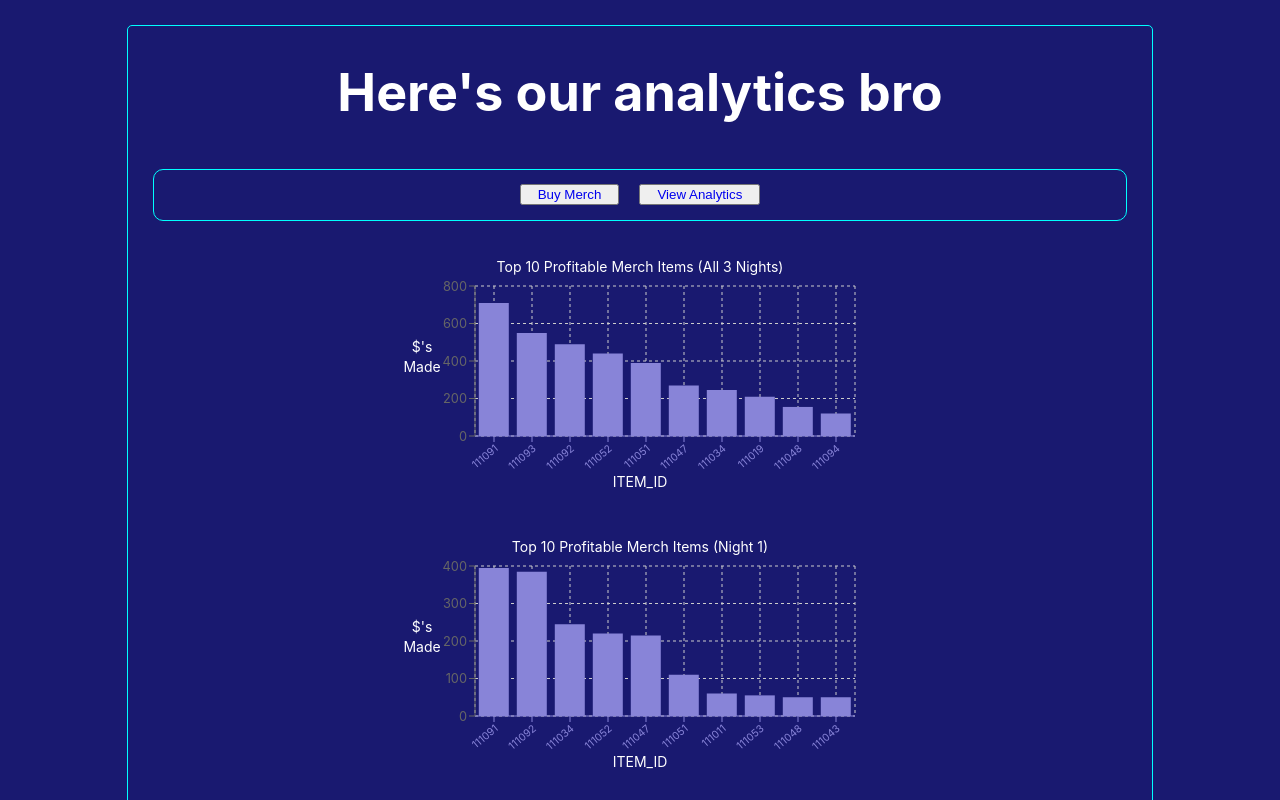
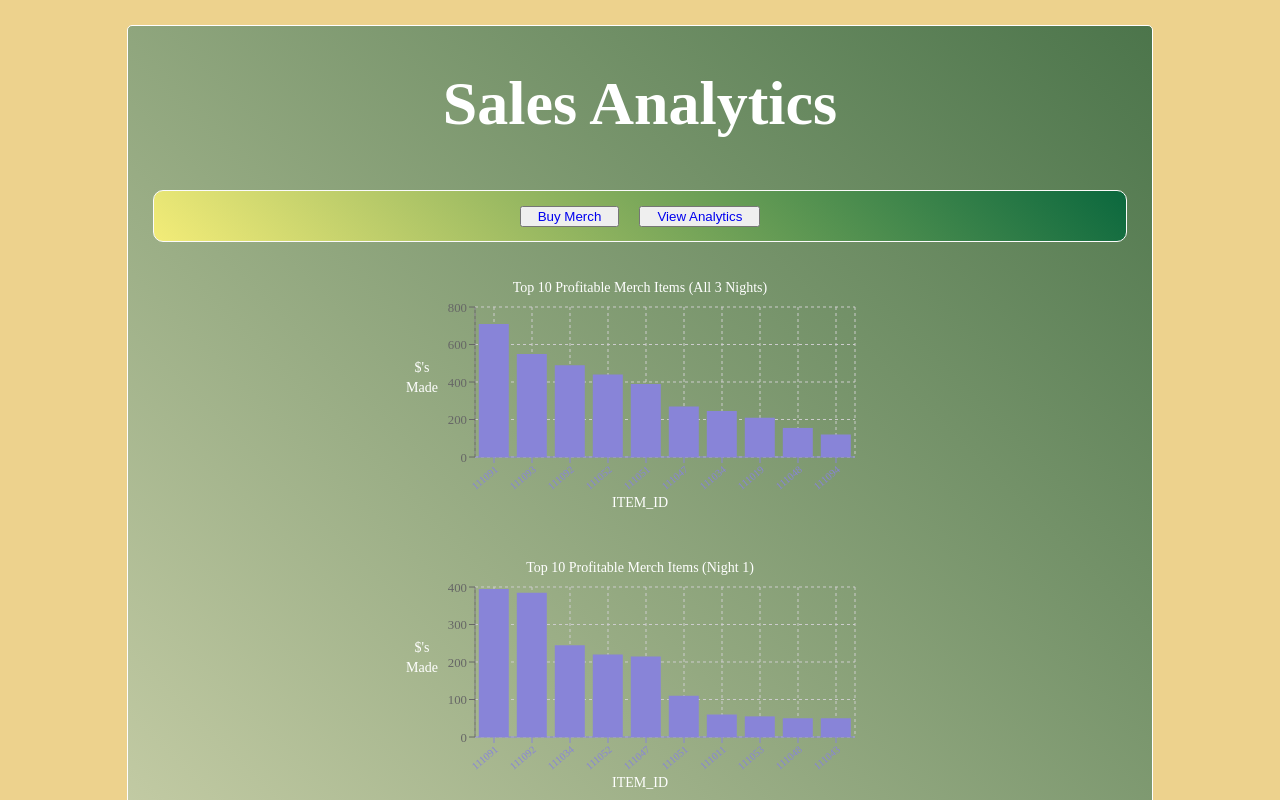
Before and after one commit to dadams2001/boutsmart-front-end, a React (Create React App) app: page /Analytics in a window 1280 px wide. Shown: the top 800 px of the page. Built offline with nearby package versions, Linux system fonts and the light colour scheme.

Commit message:
Website is styled

```diff
--- a/src/App.css
+++ b/src/App.css
@@ -14,18 +14,19 @@
 }
 
 .App-header {
-  background-color: #191970;
+  background-color: #edd28d;
   min-height: 100vh;
   display: flex;
   flex-direction: column;
   align-items: center;
   justify-content: center;
-  font-size: calc(10px + 2vmin);
+  font-size: calc(15px + 2vmin);
   color: white;
+  font-family: "Times New Roman", Times, serif;
 }
 
 .App-link {
-  color: #61dafb;
+  color: #ffff;
 }
 
 @keyframes App-logo-spin {
--- a/src/Components/AnalyticsDashboard/AnalyticsDashboard.css
+++ b/src/Components/AnalyticsDashboard/AnalyticsDashboard.css
@@ -1,5 +1,5 @@
 .dash-container {
-  border: 1px solid aqua;
+  border: 1px solid rgb(255, 255, 255);
   color: #fff;
   border-radius: 5px;
   display: flex;
@@ -18,10 +18,10 @@
 }
 
 #search-bar {
-  color: aqua;
+  color: rgb(255, 255, 255);
   background: none;
   outline: none;
-  border: 2px solid aqua;
+  border: 2px solid rgb(255, 255, 255);
   border-radius: 20px;
   padding: 5px;
   padding-left: 15px;
--- a/src/Components/AnalyticsDashboard/AnalyticsDashboard.js
+++ b/src/Components/AnalyticsDashboard/AnalyticsDashboard.js
@@ -178,7 +178,7 @@ const data4 = [
 const AnalyticsDashboard = () => {
   return (
     <div className="dash-container">
-      <h1>Here's our analytics bro</h1>
+      <h1>Sales Analytics</h1>
       <Header />
       <div className="sub-container">
         <BarChart width={500} height={250} data={data} margin={{
--- a/src/Components/Header/Header.css
+++ b/src/Components/Header/Header.css
@@ -1,13 +1,14 @@
 .header-container {
   height: 50px;
   width: 95%;
-  border: 1px solid aqua;
+  border: 1px solid rgb(251, 251, 251);
   border-radius: 10px;
   display: flex;
   flex-direction: row;
   justify-content: center;
   align-items: center;
   margin: 10px 2.5%;
+  background-image: linear-gradient(45deg, #f3ec78, #0b683e);
 }
 
 .header-container * {
@@ -20,5 +21,5 @@
 
 .link:hover {
   text-decoration: none;
-  color: aqua;
+  color: gold;
 }
--- a/src/Components/ItemCard/ItemCard.css
+++ b/src/Components/ItemCard/ItemCard.css
@@ -1,13 +1,14 @@
 .merchCard {
-  border: 1px solid aqua;
+  border: 1px solid rgb(254, 255, 255);
   font-size: 1rem;
-  border-radius: 5px;
+  border-radius: 10px;
   display: flex;
   flex-direction: row;
   width: 100%;
   padding: 20px;
   height: 200px;
   margin: 15px 0;
+  background-color: rgb(108, 94, 11);
 }
 
 .merchCard-subcontainer {
--- a/src/Components/MerchDashboard/MerchDashboard.css
+++ b/src/Components/MerchDashboard/MerchDashboard.css
@@ -1,5 +1,5 @@
 .dash-container {
-  border: 1px solid white;
+  border: 1px solid rgb(255, 255, 255);
   color: #fff;
   border-radius: 5px;
   display: flex;
@@ -7,6 +7,8 @@
   align-items: center;
   width: 80vw;
   margin: 25px 10vw;
+  background-image: linear-gradient(45deg, #e7e5bf, #4c754b);
+  font-family: "Times New Roman";
 }
 
 .sub-container {
@@ -17,10 +19,10 @@
 }
 
 #search-bar {
-  color: gold;
-  background: none;
+  color: rgb(255, 255, 255);
+  background: solid white;
   outline: none;
-  border: 2px solid white;
+  border: 5px solid white;
   border-radius: 20px;
   padding: 5px;
   padding-left: 15px;
--- a/src/Components/MerchDashboard/MerchDashboard.js
+++ b/src/Components/MerchDashboard/MerchDashboard.js
@@ -81,7 +81,7 @@ const MerchDashboard = () => {
 
   return (
     <div className="dash-container">
-      <h1>Here's our merch bro</h1>
+      <h1>BoutsMart</h1>
       <Header />
       <div className="sub-container">
         <div className="container-row">
@@ -91,7 +91,7 @@ const MerchDashboard = () => {
                 {filterBoolList[index] === true ? (
                   <button
                     key={index}
-                    style={{ margin: "5px", backgroundColor: "aqua" }}
+                    style={{ margin: "5px", backgroundColor: "gold" , fontFamily: "Times New Roman"}}
                     onClick={() => filterItemsFunc(index, merchList)}
                   >
                     {name}
```
